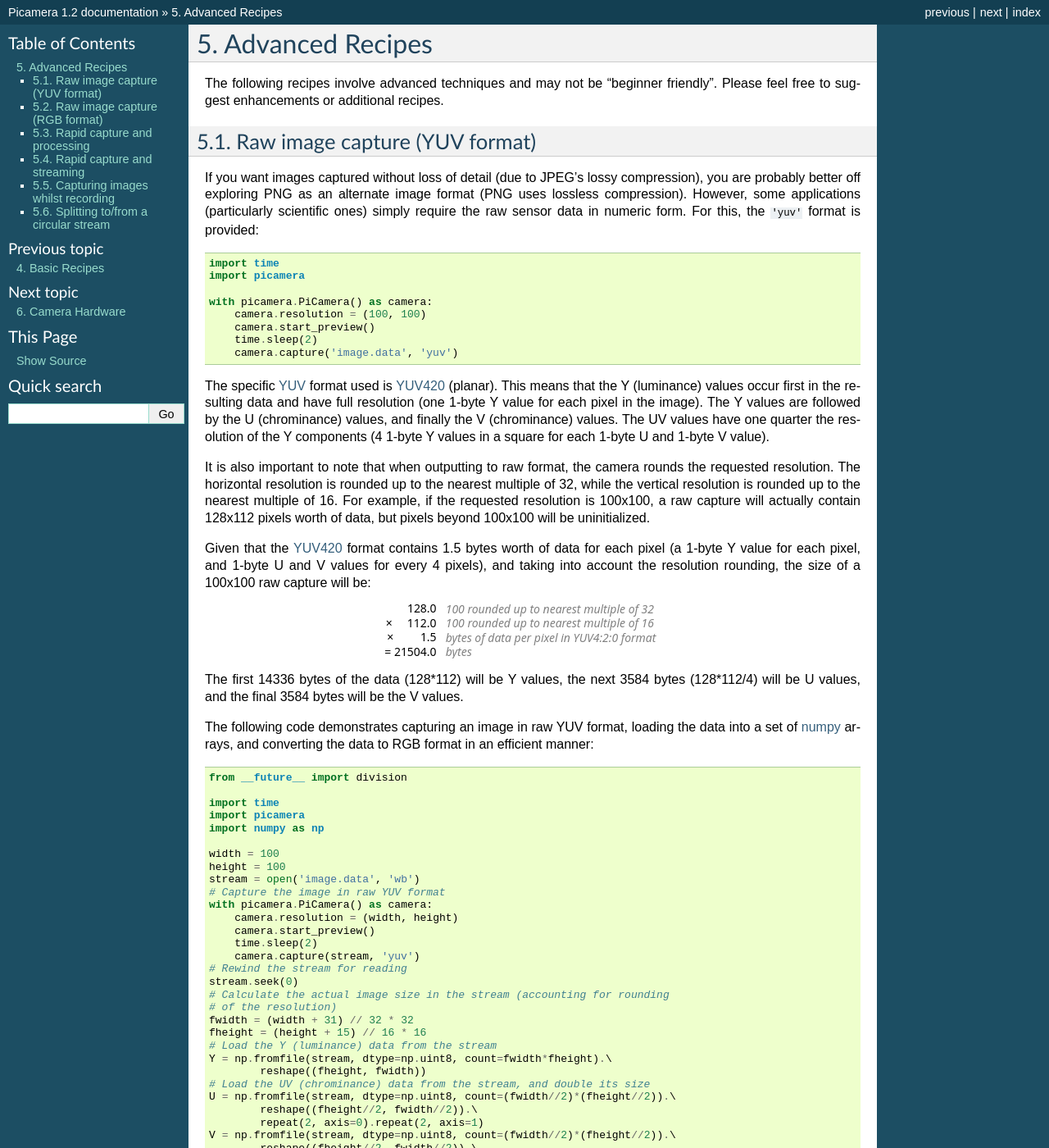
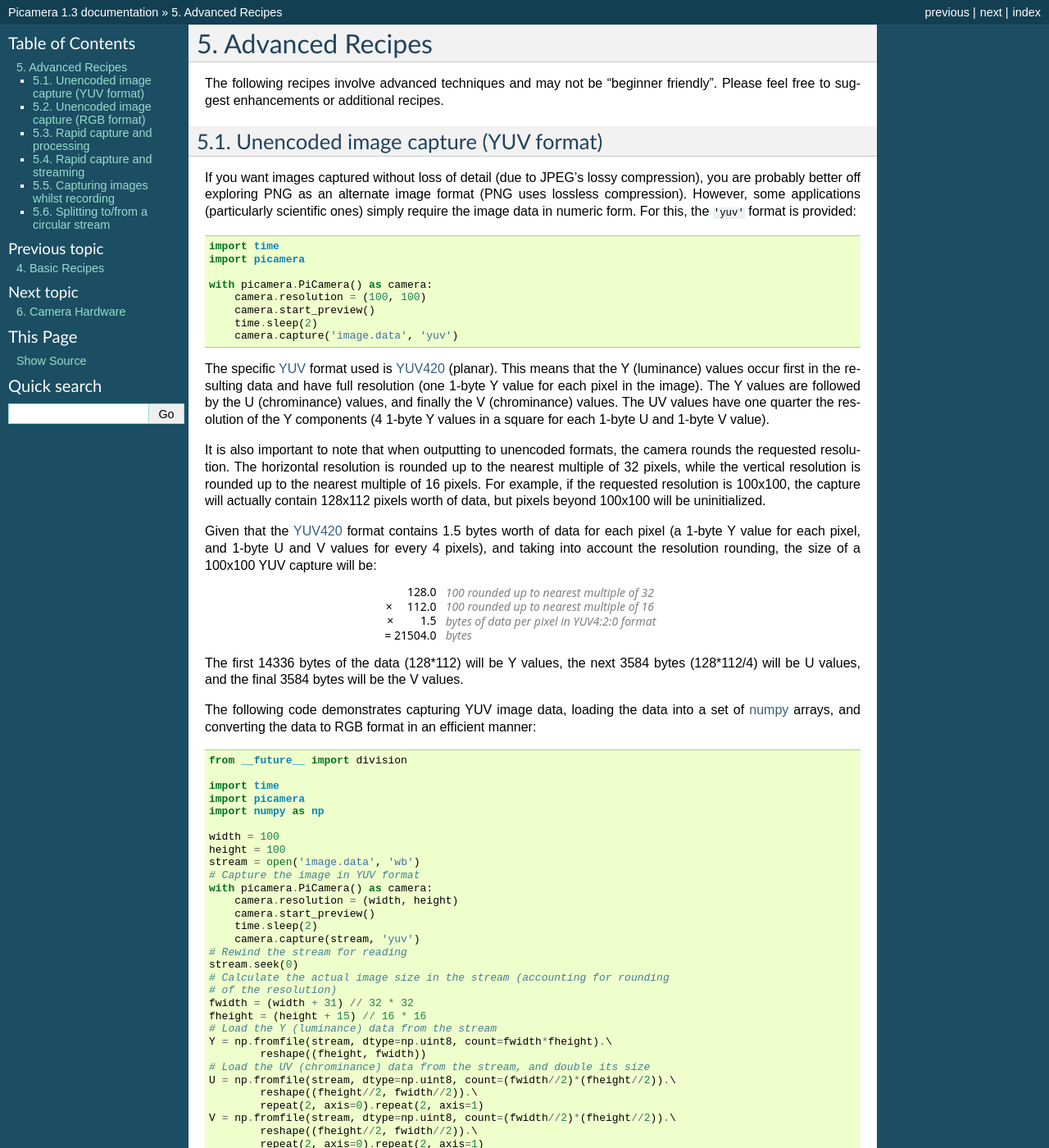
Before and after one commit to waveform80/picamera, a Sphinx documentation site: the page built from docs/recipes2.rst, in a window 1280 px wide and 1400 px high. Shown: the whole window at 82% size. Built offline with Sphinx 7.4.7, drawn with Linux system fonts in a browser that asks for light colours; some of the changed text lies outside the part shown.

Commit message:
Bump version in preparation for release
Also updated changelogs and made some last minute doc changes

```diff
--- a/docs/recipes2.rst
+++ b/docs/recipes2.rst
@@ -10,14 +10,14 @@ friendly". Please feel free to suggest enhancements or additional recipes.
 
 .. _yuv_capture:
 
-Raw image capture (YUV format)
-==============================
+Unencoded image capture (YUV format)
+====================================
 
 If you want images captured without loss of detail (due to JPEG's lossy
 compression), you are probably better off exploring PNG as an alternate image
 format (PNG uses lossless compression). However, some applications
-(particularly scientific ones) simply require the raw sensor data in numeric
-form. For this, the ``'yuv'`` format is provided::
+(particularly scientific ones) simply require the image data in numeric form.
+For this, the ``'yuv'`` format is provided::
 
     import time
     import picamera
@@ -35,16 +35,16 @@ the U (chrominance) values, and finally the V (chrominance) values.  The UV
 values have one quarter the resolution of the Y components (4 1-byte Y values
 in a square for each 1-byte U and 1-byte V value).
 
-It is also important to note that when outputting to raw format, the camera
-rounds the requested resolution. The horizontal resolution is rounded up to the
-nearest multiple of 32, while the vertical resolution is rounded up to the
-nearest multiple of 16. For example, if the requested resolution is 100x100,
-a raw capture will actually contain 128x112 pixels worth of data, but pixels
-beyond 100x100 will be uninitialized.
+It is also important to note that when outputting to unencoded formats, the
+camera rounds the requested resolution. The horizontal resolution is rounded up
+to the nearest multiple of 32 pixels, while the vertical resolution is rounded
+up to the nearest multiple of 16 pixels. For example, if the requested
+resolution is 100x100, the capture will actually contain 128x112 pixels worth
+of data, but pixels beyond 100x100 will be uninitialized.
 
 Given that the `YUV420`_ format contains 1.5 bytes worth of data for each pixel
 (a 1-byte Y value for each pixel, and 1-byte U and V values for every 4 pixels),
-and taking into account the resolution rounding, the size of a 100x100 raw
+and taking into account the resolution rounding, the size of a 100x100 YUV
 capture will be:
 
 .. image:: yuv_math.svg
@@ -54,9 +54,9 @@ The first 14336 bytes of the data (128*112) will be Y values, the next 3584
 bytes (128*112/4) will be U values, and the final 3584 bytes will be the V
 values.
 
-The following code demonstrates capturing an image in raw YUV format, loading
-the data into a set of `numpy`_ arrays, and converting the data to RGB format
-in an efficient manner::
+The following code demonstrates capturing YUV image data, loading the data into
+a set of `numpy`_ arrays, and converting the data to RGB format in an efficient
+manner::
 
     from __future__ import division
 
@@ -67,7 +67,7 @@ in an efficient manner::
     width = 100
     height = 100
     stream = open('image.data', 'wb')
-    # Capture the image in raw YUV format
+    # Capture the image in YUV format
     with picamera.PiCamera() as camera:
         camera.resolution = (width, height)
         camera.start_preview()
@@ -106,6 +106,15 @@ in an efficient manner::
 Alternatively, see :ref:`rgb_capture` for a method of having the camera output
 RGB data directly.
 
+.. note::
+
+    Capturing so-called "raw" formats (``'yuv'``, ``'rgb'``, etc.) does not
+    provide the raw bayer data from the camera's sensor. Rather, it provides
+    access to the image data after GPU processing, but before format encoding
+    (JPEG, PNG, etc). Currently, the only method of accessing the raw bayer
+    data is via the *bayer* parameter to the :meth:`~picamera.PiCamera.capture`
+    method.
+
 .. versionchanged:: 1.0
     The :attr:`~picamera.PiCamera.raw_format` attribute is now deprecated, as
     is the ``'raw'`` format specification for the
@@ -115,13 +124,13 @@ RGB data directly.
 
 .. _rgb_capture:
 
-Raw image capture (RGB format)
-==============================
+Unencoded image capture (RGB format)
+====================================
 
 The RGB format is rather larger than the `YUV`_ format discussed in the section
-above, but is more useful for most analyses. To have the camera produce raw
-output in `RGB`_ format, you simply need to specify ``'rgb'`` as the format
-for the :meth:`~picamera.PiCamera.capture` method instead::
+above, but is more useful for most analyses. To have the camera produce output
+in `RGB`_ format, you simply need to specify ``'rgb'`` as the format for the
+:meth:`~picamera.PiCamera.capture` method instead::
 
     import time
     import picamera
@@ -132,7 +141,7 @@ for the :meth:`~picamera.PiCamera.capture` method instead::
         time.sleep(2)
         camera.capture('image.data', 'rgb')
 
-The size of raw `RGB`_ data can be calculated similarly to `YUV`_ captures.
+The size of `RGB`_ data can be calculated similarly to `YUV`_ captures.
 Firstly round the resolution appropriately (see :ref:`yuv_capture` for the
 specifics), then multiply the number of pixels by 3 (1 byte of red, 1 byte of
 green, and 1 byte of blue intensity). Hence, for a 100x100 capture, the amount
@@ -155,7 +164,7 @@ Loading the resulting RGB data into a `numpy`_ array is simple::
     width = 100
     height = 100
     stream = open('image.data', 'wb')
-    # Capture the image in raw RGB format
+    # Capture the image in RGB format
     with picamera.PiCamera() as camera:
         camera.resolution = (width, height)
         camera.start_preview()
--- a/setup.py
+++ b/setup.py
@@ -52,7 +52,7 @@ except ImportError:
     pass
 
 __project__      = 'picamera'
-__version__      = '1.2'
+__version__      = '1.3'
 __author__       = 'Dave Hughes'
 __author_email__ = 'dave@waveform.org.uk'
 __url__          = 'https://pypi.python.org/pypi/picamera/'
```
Also changed, not shown: docs/changelog.rst (+32 -0 lines), docs/recipes1.rst (+15 -0 lines), 2 other files.
